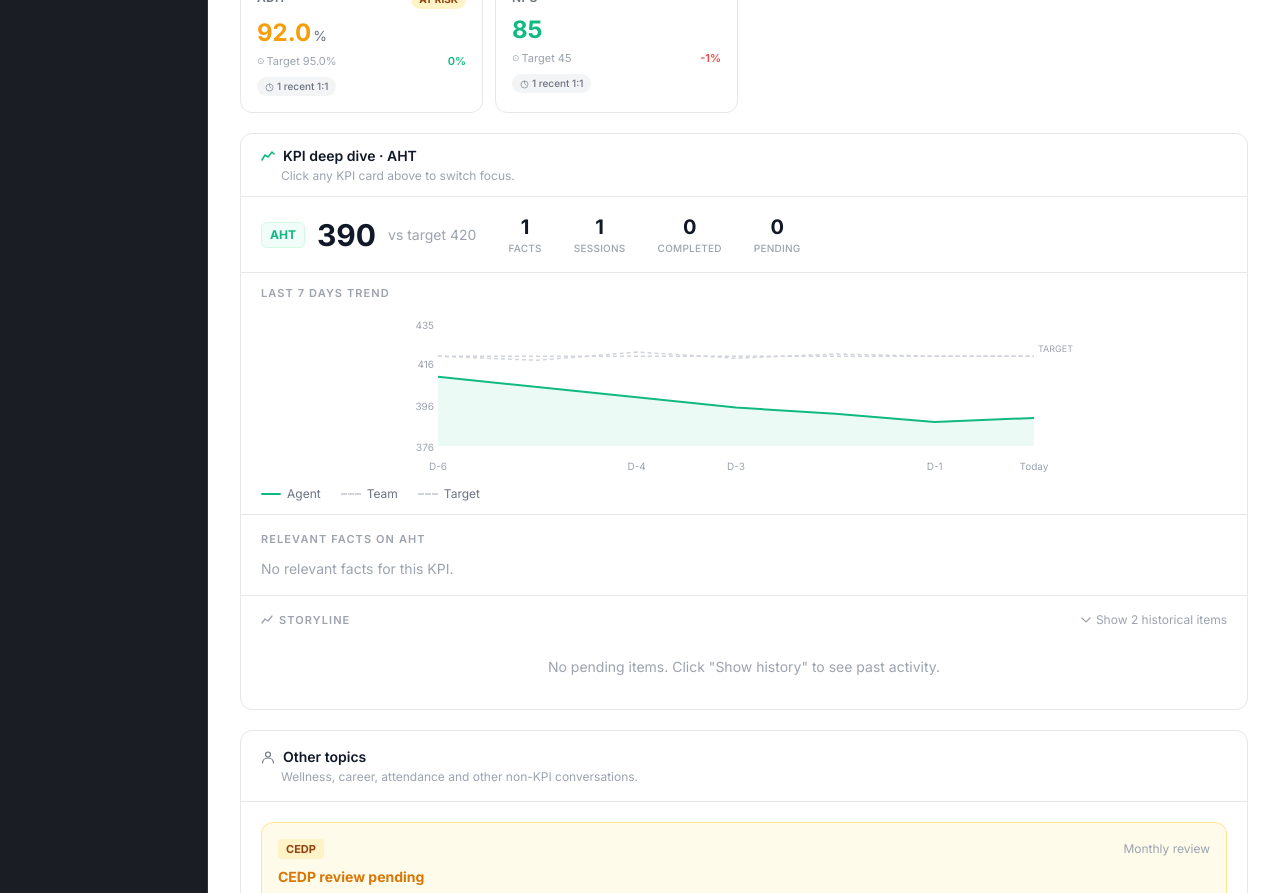
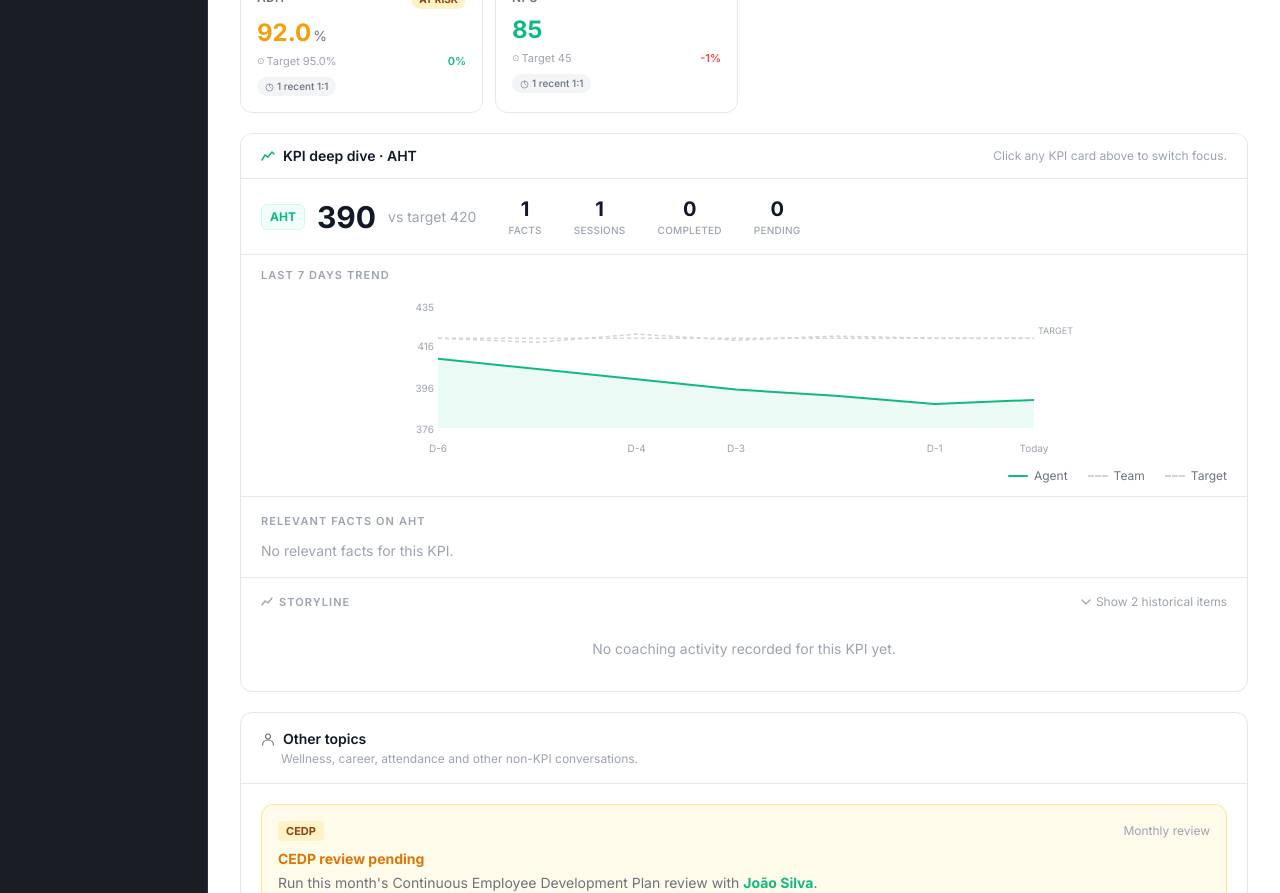
Before and after one commit to andresromero-blip/ops-supervisor-prototypes, a Next.js app: page /projects/20260620-one-to-one in a window 1280 px wide. Shown: the part 540-1433 px from the top of the page. Built offline with nearby package versions, Linux system fonts and the light colour scheme.

Commit message:
Update page.tsx

```diff
--- a/app/projects/20260620-one-to-one/page.tsx
+++ b/app/projects/20260620-one-to-one/page.tsx
@@ -270,7 +270,7 @@ export default function OneToOnePage() {
           </div>
 
           {/* KPI cards grid */}
-          <div className="grid gap-3 mb-5" style={{gridTemplateColumns: "repeat(auto-fill, minmax(200px, 1fr))"}}>
+          <div className="grid grid-cols-4 gap-3 mb-5">
             {agent.kpis.map(k => {
               const sc = STATUS_COLORS[k.status];
               const vc = VALUE_COLORS[k.status];
@@ -343,13 +343,12 @@ export default function OneToOnePage() {
           {/* KPI Deep Dive */}
           <div className="border border-border rounded-xl bg-surface mb-5 overflow-hidden">
             {/* Header */}
-            <div className="px-5 py-3 border-b border-border">
-              <div className="flex items-center gap-2 mb-0.5">
+            <div className="flex items-center justify-between px-5 py-3 border-b border-border">
+              <div className="flex items-center gap-2">
                 <svg width="14" height="14" viewBox="0 0 14 14" fill="none"><polyline points="1,11 4,6 7,8 11,3 13,5" stroke="#10B981" strokeWidth="1.6" strokeLinejoin="round" strokeLinecap="round"/></svg>
                 <span className="text-sm font-semibold">KPI deep dive · {activeKpi.label}</span>
               </div>
-              {/* B: helper text below title, not to the right */}
-              <p className="text-xs text-text-tertiary m-0 pl-5">Click any KPI card above to switch focus.</p>
+              <span className="text-xs text-text-tertiary">Click any KPI card above to switch focus.</span>
             </div>
 
             {/* Stats row */}
@@ -382,7 +381,7 @@ export default function OneToOnePage() {
               <p className="text-[11px] font-semibold uppercase tracking-widest text-text-tertiary mb-3">Last 7 days trend</p>
               <DeepDiveChart kpi={activeKpi} />
               {/* Legend */}
-              <div className="flex items-center gap-5 mt-3">
+              <div className="flex items-center gap-5 mt-3 justify-end">
                 <span className="flex items-center gap-1.5 text-xs text-text-secondary">
                   <span style={{ width: 20, height: 2, background: "#10B981", display: "inline-block", borderRadius: 2 }} />
                   Agent
@@ -450,7 +449,7 @@ export default function OneToOnePage() {
                 </button>
               </div>
               <p className="text-sm text-text-tertiary text-center py-4">
-                No pending items. Click &quot;Show history&quot; to see past activity.
+                No coaching activity recorded for this KPI yet.
               </p>
             </div>
           </div>
```
